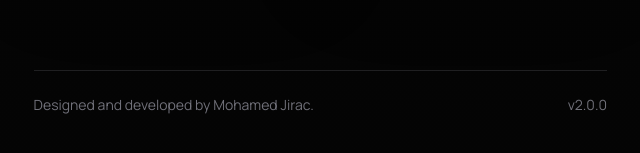
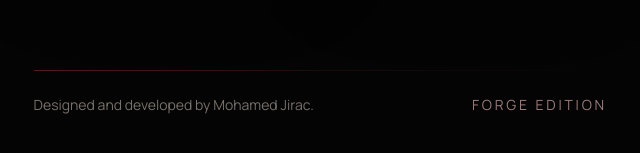
Before and after one commit to Mohamedj2020/PersonalPortfolio, a React (Create React App) app: page / in a window 1280 px wide. Shown: the part 5740-5893 px from the top of the page, without its empty margins (577-1217 px from the left). Built offline with nearby package versions, Linux system fonts and the light colour scheme; no server answers.

Commit message:
Apply forge-inspired portfolio redesign

```diff
--- a/src/components/Footer.tsx
+++ b/src/components/Footer.tsx
@@ -2,12 +2,12 @@ import React from 'react';
 import { personalData } from '../data';
 
 const Footer = () => (
-  <footer className="mt-20 lg:mt-32 pb-12 scroll-fade">
-    <div className="h-px w-full bg-zinc-800/80 mb-6"></div>
+  <footer className="scroll-fade mt-20 pb-12 lg:mt-32">
+    <div className="mb-6 h-px w-full bg-gradient-to-r from-red-500/35 via-red-500/10 to-transparent" />
 
-    <div className="flex items-center justify-between">
-      <p className="text-sm text-zinc-500">Designed and developed by {personalData.name}.</p>
-      <span className="text-sm text-zinc-500">v2.0.0</span>
+    <div className="flex flex-col gap-2 sm:flex-row sm:items-center sm:justify-between">
+      <p className="text-sm text-stone-500">Designed and developed by {personalData.name}.</p>
+      <span className="text-sm uppercase tracking-[0.2em] text-red-200/60">Forge edition</span>
     </div>
   </footer>
 );
```
